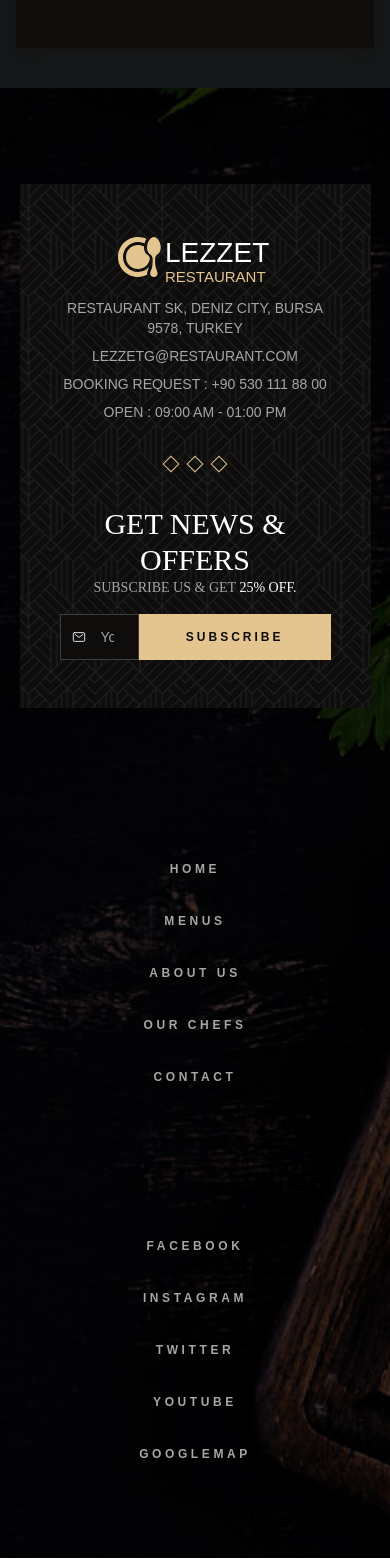
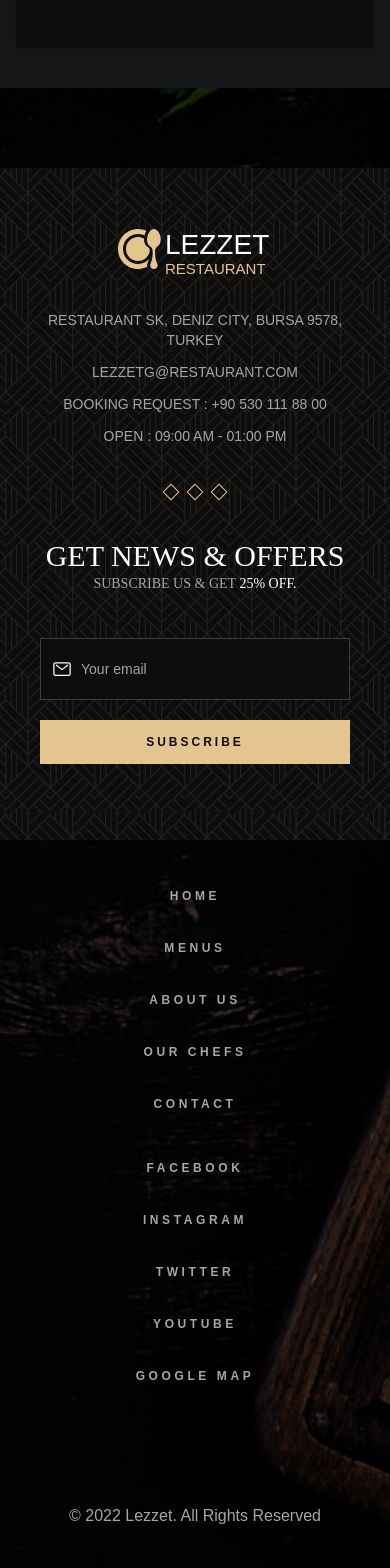
Before and after one commit to dania8shaghouri/restorantTailwindReact, a React (Create React App) app: page / in a window 390 px wide. Shown: the part 4044-5612 px from the top of the page. Built offline with nearby package versions, Linux system fonts and the light colour scheme.

Commit message:
Completed footer and added responsive layout

```diff
--- a/src/components/Footer.js
+++ b/src/components/Footer.js
@@ -21,11 +21,14 @@ export default function Footer() {
           grid grid-cols-2 gap-y-12 gap-x-8
           md:grid-cols-2
           lg:grid-cols-3
-          w-[90%] max-w-6xl
+          w-full
+          lg:min-w-full lg:max-h-[100vh]
+           md:max-w-3xl
           mx-auto
-          py-24
+          py-20
           text-[var(--quick-silver)]
           text-sm uppercase
+
         "
       >
         {/* BRAND — grid-column: 1 / 3 */}
@@ -38,14 +41,15 @@ export default function Footer() {
             bg-[var(--smoky-black-1)]
             bg-[url('/form-pattern.png')]
             bg-top bg-repeat
-            px-10 py-12
+            px-10 py-14
+
           "
         >
           <Link to="/">
             <img src={logo} alt="Resto home" loading="lazy" />
           </Link>
 
-          <address className="not-italic flex flex-col gap-2">
+          <address className="not-italic flex flex-col gap-3 mt-5">
             <span>Restaurant Sk, Deniz City, Bursa 9578, Turkey</span>
             <a href="mailto:lezzetg@restaurant.com">lezzetg@restaurant.com</a>
             <a href="tel:+905301118800">Booking Request : +90 530 111 88 00</a>
@@ -53,7 +57,7 @@ export default function Footer() {
           </address>
 
           {/* separator */}
-          <div className="flex gap-3 my-5">
+          <div className="flex gap-3 my-6">
             {[...Array(3)].map((_, i) => (
               <div
                 key={i}
@@ -62,7 +66,7 @@ export default function Footer() {
             ))}
           </div>
 
-          <div className="font-forum text-[var(--white)]">
+          <div className="font-forum text-[var(--white)] mb-7">
             <p className="text-3xl">Get News & Offers</p>
             <p className="text-[var(--quick-silver)]">
               Subscribe us & Get{" "}
@@ -71,17 +75,17 @@ export default function Footer() {
           </div>
 
           {/* Form */}
-          <form className="flex w-full max-w-md">
-            <div className="relative flex-1">
+          <form className="flex flex-col sm:flex-row w-full max-w-md mb-5 gap-5 md:gap-0">
+            <div className="relative flex-1 ">
               <ion-icon
                 name="mail-outline"
-                className="absolute left-3 top-1/2 -translate-y-1/2 text-white"
+                className="absolute text-xl left-3 top-1/2 -translate-y-1/2 text-white"
               />
               <input
                 type="email"
                 placeholder="Your email"
                 className="
-                  w-full px-6 py-3 pl-10
+                  w-full px-5 py-5 pl-10
                   bg-[var(--smoky-black-1)]
                   border border-[var(--white-alpha-20)]
                   text-white
@@ -90,8 +94,9 @@ export default function Footer() {
             </div>
             <Button
               text="Subscribe"
-              className="
-                px-6
+              className="w-full sm:w-auto
+
+                px-5 py-5
                 bg-[var(--gold-crayola)]
                 text-[var(--smoky-black-1)]
                 transition-colors
@@ -104,8 +109,10 @@ export default function Footer() {
         <ul
           className="col-span-2 md:col-span-1
           lg:col-span-1 lg:col-start-1
-          order-2 lg:order-1 mt-[105px]
-          flex flex-col gap-9 text-center"
+          order-2 lg:order-1 lg:mt-[140px]
+          flex flex-col gap-9 text-center
+
+          "
         >
           {FooterLinks.map((item, index) => (
             <li
@@ -127,7 +134,7 @@ export default function Footer() {
         <ul
           className="col-span-2 md:col-span-1
           lg:col-span-1 lg:col-start-3
-          order-3 mt-[105px]
+          order-3 lg:mt-[140px]
           flex flex-col gap-9 text-center"
         >
           {mediaLinks.map((item, index) => (
@@ -138,18 +145,32 @@ export default function Footer() {
               tracking-[var(--letterSpacing-4)]"
               key={index}
             >
-              <a
+              {/* <a
                 href={item.to}
                 target="_blank"
                 rel="noopener noreferrer"
-                className="hover:text-[var(--gold-crayola)]"
+                className="text-[var(--quick-silver)]
+                hover:text-[var(--gold-crayola)]
+                "
               >
                 {item.label}
-              </a>
+              </a> */}
+              <Link
+                to={item.to}
+                className="
+              hover:text-[var(--gold-crayola)]"
+              >
+                {item.label}
+              </Link>
             </li>
           ))}
         </ul>
       </div>
+      <div className="my-10 text-center">
+        <p className="text-m text-[var(--quick-silver)]">
+          &copy; 2022 Lezzet. All Rights Reserved
+        </p>
+      </div>
     </footer>
   );
 }
--- a/src/data/FooterLinks.js
+++ b/src/data/FooterLinks.js
@@ -24,7 +24,7 @@ export const mediaLinks = [
     to: "https://youtube.com",
   },
     {
-    label: "GoogleMAp",
+    label: "Google Map",
     to: "https://googlemap.com",
   },
 ];
```
